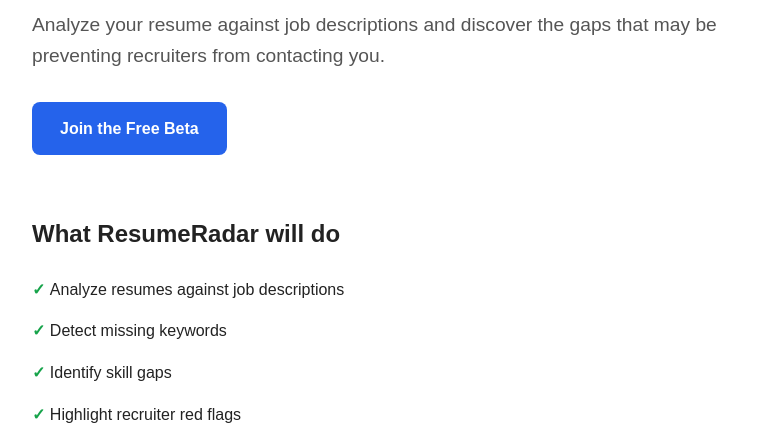
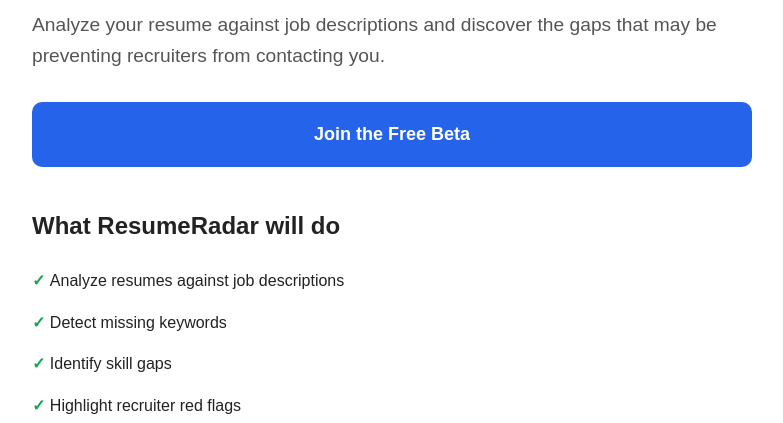
Before and after one commit to TumusHoan07/ResumeRadar, a plain HTML site: page index.html in a window 1280 px wide. Shown: the part 382-805 px from the top of the page, without its empty margins (248-1031 px from the left). Drawn offline with Linux system fonts and the light colour scheme.

Commit message:
style.css

```diff
--- a/style.css
+++ b/style.css
@@ -45,22 +45,25 @@
 /* Beta knop */
 
 .beta-button {
-    display: inline-block;
-    padding: 14px 28px;
+    display: block;
+    width: 100%;
+    padding: 18px;
     background-color: #2563eb;
     color: white;
     text-decoration: none;
-    font-size: 16px;
+    font-size: 18px;
     font-weight: 600;
-    border-radius: 8px;
+    border-radius: 10px;
+    text-align: center;
     transition: 0.2s ease;
+    margin-top: 20px;
     margin-bottom: 20px;
 }
 
 .beta-button:hover {
     background-color: #1d4ed8;
+    transform: translateY(-2px);
 }
-
 /* Features */
 
 .features {
```
